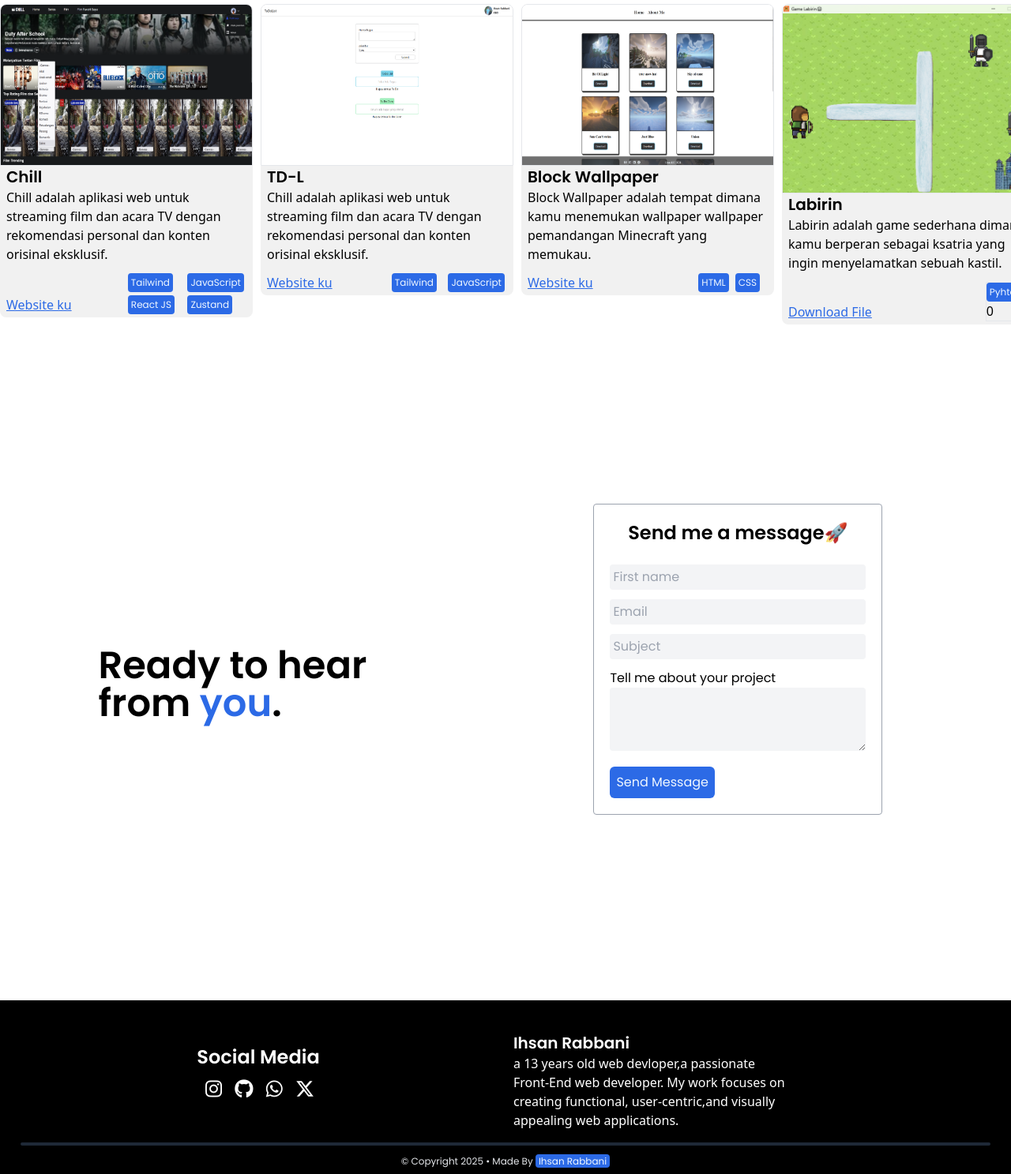
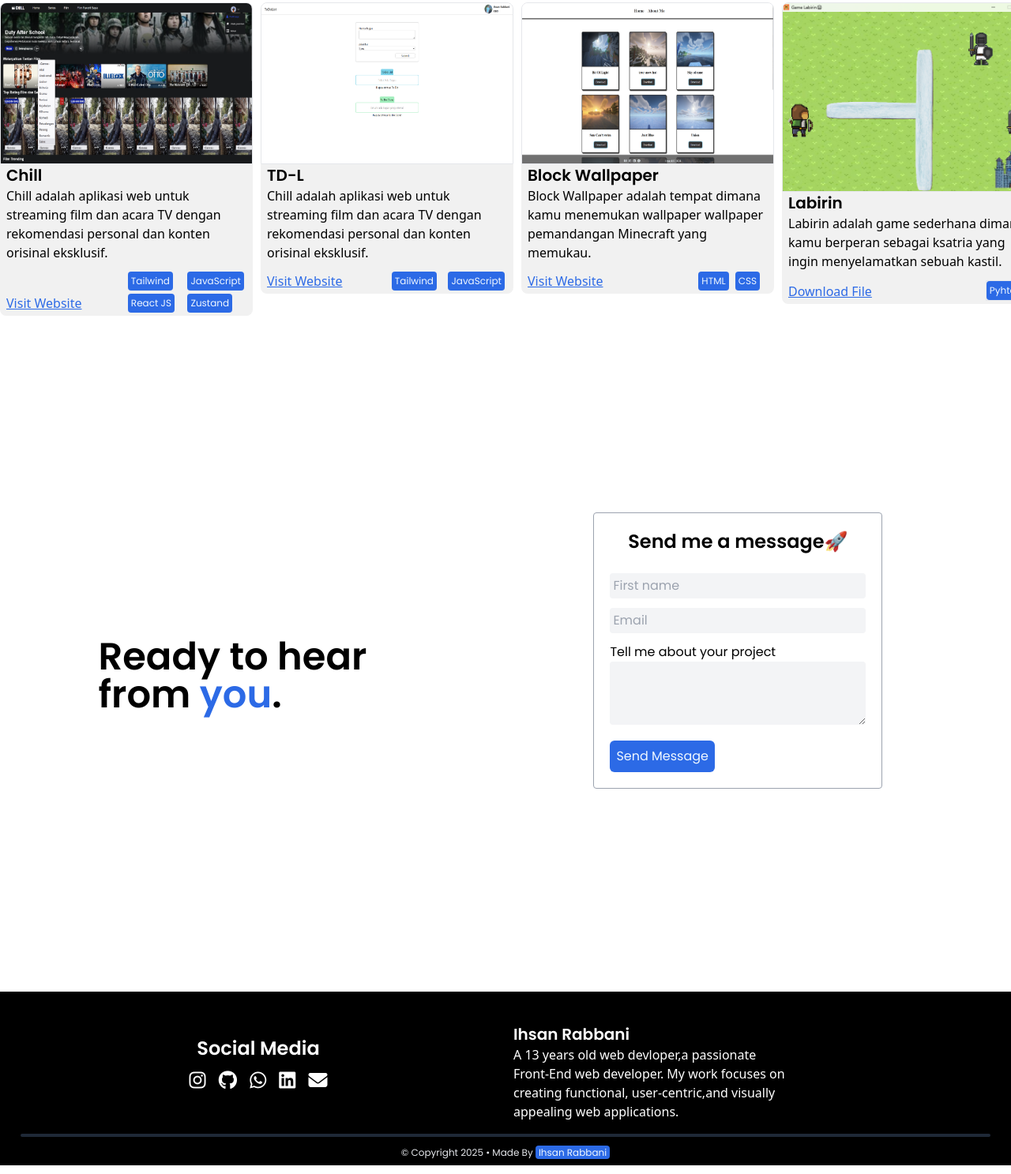
Before and after one commit to Ihsanrabani/ISN-SPACE, a plain HTML site: page index.html in a window 1280 px wide. Shown: the part 1641-3128 px from the top of the page at 79% size. Drawn offline with nearby package versions, Linux system fonts and the light colour scheme; a web font is replaced by a local one.

Commit message:
Ready to upload!

```diff
--- a/index.html
+++ b/index.html
@@ -126,7 +126,7 @@
 
     <section class="" id="project">
         <div class="flex flex-col items-center">
-            <div class="border flex flex-col items-center text-center mb-10">
+            <div class="flex flex-col items-center text-center mb-10">
                 <h1 class="text-4xl ubuntu sticky">My Project</h1>
                 <div class="my-BGcolor w-9 h-1 mt-3"></div>
                 <p class="text-center px-20 mt-3 text-sm source-sans-3 xl:line-clamp-3 xl:px-0">Here, you'll see my project showcasing design creativity, coding skills, problem solving </p>
@@ -141,7 +141,7 @@
                             <h1 class="text-xl font-semibold ubuntu">Chill</h1>
                             <p class="mb-3">Chill adalah aplikasi web untuk streaming film dan acara TV dengan rekomendasi personal dan konten orisinal eksklusif.</p>
                             <div class="flex justify-between pr-[1%] items-end">
-                                <a href="#" class="my-color underline">Website ku</a>
+                                <a href="#" class="my-color underline">Visit Website</a>
                                 <div class="grid grid-cols-2 grid-flow-row gap-1" >
                                     <p class="my-BG w-max p-1 ubuntu rounded text-xs">Tailwind</p>
                                     <p class="my-BG w-max p-1 ubuntu rounded text-xs">JavaScript</p>
@@ -160,7 +160,7 @@
                             <h1 class="text-xl font-semibold ubuntu">TD-L</h1>
                             <p class="mb-3">Chill adalah aplikasi web untuk streaming film dan acara TV dengan rekomendasi personal dan konten orisinal eksklusif.</p>
                             <div class="flex justify-between pr-[1%] items-end">
-                                <a href="#" class="my-color underline">Website ku</a>
+                                <a href="#" class="my-color underline">Visit Website</a>
                                 <div class="grid grid-cols-2 grid-flow-row gap-.5" >
                                     <p class="my-BG w-max p-1 ubuntu rounded text-xs">Tailwind</p>
                                     <p class="my-BG w-max p-1 ubuntu rounded text-xs">JavaScript</p>
@@ -177,7 +177,7 @@
                             <h1 class="text-xl font-semibold ubuntu">Block Wallpaper</h1>
                             <p class="mb-3">Block Wallpaper adalah tempat dimana kamu menemukan wallpaper wallpaper pemandangan Minecraft yang memukau.</p>
                             <div class="flex justify-between pr-[1%] items-end">
-                                <a href="#" class="my-color underline">Website ku</a>
+                                <a href="#" class="my-color underline">Visit Website</a>
                                 <div class="grid grid-cols-2 grid-flow-row gap-2" >
                                     <p class="my-BG w-max p-1 ubuntu rounded text-xs">HTML</p>
                                     <p class="my-BG w-max p-1 ubuntu rounded text-xs">CSS</p>
@@ -194,9 +194,9 @@
                             <h1 class="text-xl font-semibold ubuntu">Labirin</h1>
                             <p class="mb-3">Labirin adalah game sederhana dimana kamu berperan sebagai ksatria yang ingin menyelamatkan sebuah kastil.</p>
                             <div class="flex justify-between pr-[1%] items-end">
-                                <a href="#" class="my-color underline">Download File</a>
+                                <a href="Project/Labirin_ihsan.exe" download class="my-color underline">Download File</a>
                                 <div class=" border" >
-                                    <p class="my-BG w-max p-1 ubuntu rounded text-xs">Pyhton</p>      0
+                                    <p class="my-BG w-max p-1 ubuntu rounded text-xs">Pyhton</p>
                                 </div>
                             </div>
                         </div>
@@ -217,24 +217,22 @@
                         <div class="text-center mb-6">
                             <h1 class="text-2xl font-semibold ubuntu">Send me a message🚀</h1>
                         </div>
+                        <form action="https://api.web3forms.com/submit" method="POST">
+                            <input type="hidden" name="access_key" value="d6abb4fe-54be-43bd-8579-79e93af4dc93">
                             <div class="flex flex-col mb-3">
-                            <input type="text" placeholder="First name" class="ubuntu bg-gray-100 p-1 rounded ">
+                                <input name="name" type="text" placeholder="First name" class="ubuntu bg-gray-100 p-1 rounded ">
                             </div>
                             <div class="flex flex-col mb-3">
-                            <input type="text" placeholder="Email" class="ubuntu bg-gray-100 p-1 rounded ">
-                        </div>
-                        <div class="flex flex-col mb-3">
-                            <input type="text" placeholder="Subject" class="ubuntu bg-gray-100 p-1 rounded ">
+                                <input name="email" type="text" placeholder="Email" class="ubuntu bg-gray-100 p-1 rounded ">
                             </div>
                             <div class="flex flex-col mb-5">
                                 <label for="" class="ubuntu">Tell me about your project</label>
-                            <textarea name="" id="" class="bg-gray-100 rounded ubuntu h-20"></textarea>
+                                <textarea name="message" id="" class="bg-gray-100 rounded ubuntu h-20"></textarea>
                             </div>
                             <div class="">
-                            <button class="ubuntu my-BG rounded-md btn-shadows p-2">Send Message</button>
-                            <!-- <button class="ubuntu my-BG text-xl px-3 py-1 rounded-md btn-shadows">CONTACT ME!</button> -->
-
+                                <button type="submit" class="ubuntu my-BG rounded-md btn-shadows p-2">Send Message</button>
                             </div>
+                        </form>
                     </div>
                 </div>
             </div>
@@ -244,20 +242,23 @@
     <footer class="bg-black pt-10 pb-2">
         <div class="xl:flex">
             <div class="ml-3 mb-9 flex-1 xl:flex items-center justify-center flex-col">
+                <div class="xl:text-center xl:flex xl:flex-col">
                     <div>
                         <p class="text-white ubuntu font-semibold text-xl xl:text-2xl mb-2">Social Media</p>
                     </div>
-                <div>
-                    <a href="roblox.com"><i class="fa-brands fa-instagram text-xl xl:text-2xl text-white ml-1"></i></a>
+                    <div class="">
+                        <a href="https://www.instagram.com/ihsanrrrr21/" target="_blank"><i class="fa-brands fa-instagram text-xl xl:text-2xl text-white "></i></a>
+                        <a href="https://github.com/Ihsanrabani" target="_blank"><i class="fa-brands fa-github text-xl xl:text-2xl text-white ml-3"></i></a>
+                        <a href="https://wa.me/+6285147356774" target="_blank"><i class="fa-brands fa-whatsapp text-xl xl:text-2xl text-white ml-3"></i></a>
+                        <a href="https://www.linkedin.com/in/ihsan-rabbani-850052281/" target="_blank"><i class="fa-brands fa-linkedin text-xl xl:text-2xl text-white ml-3"></i></a>
+                        <a href="mailto:ztex2727@gmail.com" target="_blank"><i class="fa-solid fa-envelope text-xl xl:text-2xl text-white ml-3"></i></a>
 
-                    <i class="fa-brands fa-github text-xl xl:text-2xl text-white ml-3"></i>
-                    <i class="fa-brands fa-whatsapp text-xl xl:text-2xl text-white ml-3"></i>
-                    <i class="fa-brands fa-x-twitter text-xl xl:text-2xl text-white ml-3"></i>
+                    </div>
                 </div>
             </div>
             <div class="ml-2 mb-4 flex-1">
                 <h1 class="text-white ubuntu font-semibold text-xl">Ihsan Rabbani</h1>
-                <p class="text-white pr-[3%] xl:pr-[45%]">a 13 years old web devloper,a passionate Front-End web developer. My work focuses on creating functional, user-centric,and visually appealing web applications. </p>
+                <p class="text-white pr-[3%] xl:pr-[45%]">A 13 years old web devloper,a passionate Front-End web developer. My work focuses on creating functional, user-centric,and visually appealing web applications. </p>
             </div>
         </div>
 
@@ -267,39 +268,6 @@
             <p class="text-gray-200 text-xs ubuntu">&copy; Copyright 2025 • Made By <span class="my-BG px-1 rounded">Ihsan Rabbani</span></p>
         </div>
     </footer>
-
-    <!--
-        <section class="h-screen">
-                <div class="border xl:w-[47%] flex justify-center items-center bg-red-500">
-                    <h1 class="ubuntu text-5xl font-semibold">Ready to hear<br> from <span class="my-color">you</span>.</h1>
-                </div>
-                <div class="border xl:flex-1 flex justify-center items-center bg-blue-500">
-                    <div class="border border-black p-5 rounded">
-                        <div class="text-center mb-6">
-                            <h1 class="text-2xl font-semibold ubuntu">Send me a message</h1>
-                        </div>
-                        <div class="flex flex-col mb-3">
-                            <input type="text" placeholder="First name" class="ubuntu bg-gray-100 p-1 rounded ">
-                        </div>
-                        <div class="flex flex-col mb-3">
-                            <input type="text" placeholder="Email" class="ubuntu bg-gray-100 p-1 rounded ">
-                        </div>
-                        <div class="flex flex-col mb-3">
-                            <input type="text" placeholder="Subject" class="ubuntu bg-gray-100 p-1 rounded ">
-                        </div>
-                        <div class="flex flex-col mb-5">
-                            <label for="" class="ubuntu">Tell me about your project</label>
-                            <textarea name="" id="" class="bg-gray-100 rounded ubuntu h-20"></textarea>
-                        </div>
-                        <div class="">
-                            <button class="ubuntu my-BG rounded-md btn-shadows p-2">Send Message</button>
-                            <button class="ubuntu my-BG text-xl px-3 py-1 rounded-md btn-shadows">CONTACT ME!</button> -->
-
-                        </div>
-                    </div>
-                </div>
-        </section>
-
 
     <!-- ==================================================================================================================================================== -->
     <script src="index.js"></script>
```
Also changed, not shown: 1 other file. Lines whose indentation alone changed are shown as unchanged.
